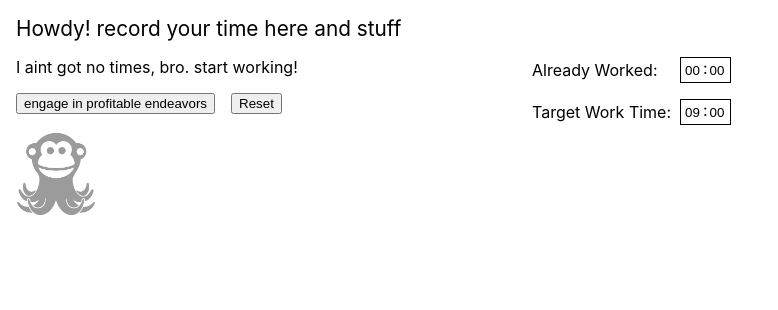
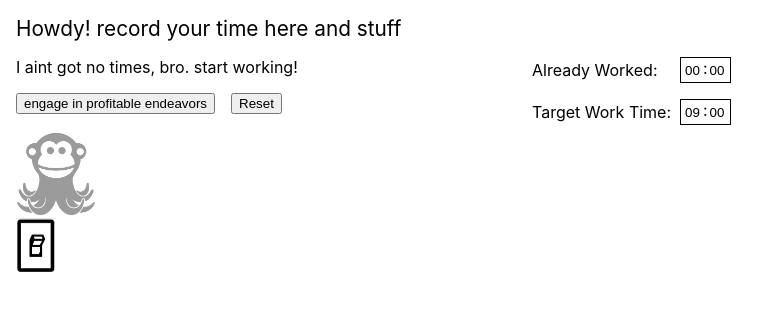
Before and after one commit to stolenricecakes/timey, a React (Create React App) app: page / in a window 1280 px wide. Shown: the top 310 px of the page, without its empty margins (0-778 px from the left). Built offline with nearby package versions, Linux system fonts and the light colour scheme.

Commit message:
#8 adding darkmode support and switch

```diff
--- a/src/App.js
+++ b/src/App.js
@@ -1,10 +1,11 @@
-//import logo from './logo.svg';
-//import './App.css';
 import Timey from './components/Timey/Timey.js';
+import {DarkModeProvider} from "./components/DarkModeContext";
 
 function App() {
   return (
-    <Timey/>
+      <DarkModeProvider>
+        <Timey/>
+      </DarkModeProvider>
   );
 }
 
--- /dev/null
+++ b/src/Lightswitch.scss
@@ -0,0 +1,13 @@
+.lightswitch {
+  width: 40px;
+  height: 55px;
+  background-size: cover;
+  background-position: bottom;
+  border: 0;
+  &.on {
+    background-image: url(switch-on.png);
+  }
+  &.off {
+    background-image: url(switch-off.png);
+  }
+}
--- a/src/Timey.scss
+++ b/src/Timey.scss
@@ -1,5 +1,5 @@
 @import "alert";
-
+@import "dark-mode";
 
 .main-container {
     padding: 1rem;
@@ -79,6 +79,7 @@
                     background-color: #9b9b9b;
                 }
             }
+            @import "Lightswitch";
         }
 
         .side-container {
--- /dev/null
+++ b/src/components/Buttons/Lightswitch.js
@@ -0,0 +1,15 @@
+import React, {useContext} from "react";
+import {DarkModeContext} from "../DarkModeContext";
+
+const Lightswitch = () => {
+  const {darkMode, toggleDarkMode}  = useContext(DarkModeContext);
+  const handleClick = () => {
+      toggleDarkMode();
+  }
+
+  return (
+      <div className={darkMode ? 'lightswitch off' : 'lightswitch on'} onClick={handleClick} />
+  )
+};
+
+export default Lightswitch;
--- /dev/null
+++ b/src/components/DarkModeContext.js
@@ -0,0 +1,19 @@
+import React, {createContext, useState} from "react";
+
+const DarkModeContext = createContext();
+
+function DarkModeProvider(props) {
+    const [darkMode, setDarkMode] = useState(false);
+    const toggleDarkMode = () => {
+        setDarkMode(!darkMode);
+    }
+    return (
+      <div>
+          <DarkModeContext.Provider value={{darkMode, toggleDarkMode}}>
+              {props.children}
+          </DarkModeContext.Provider>
+      </div>
+    );
+};
+
+export { DarkModeContext, DarkModeProvider };
--- a/src/components/Timey/Timey.js
+++ b/src/components/Timey/Timey.js
@@ -1,8 +1,10 @@
-import React, {useState, useEffect, useCallback} from "react";
+import React, {useState, useEffect, useCallback, useContext} from "react";
+import {DarkModeContext} from "../DarkModeContext";
 import TimeLog from '../TimeLog/TimeLog.js';
 import ToggleButton from '../Buttons/ToggleButton.js';
 import ResetButton from '../Buttons/ResetButton.js';
 import Octobutton from '../Buttons/Octobutton.js';
+import Lightswitch from '../Buttons/Lightswitch.js';
 import TimeEntryField from "../TimeFields/TimeEntryField.js";
 import TimeDisplayField from "../TimeFields/TimeDisplayField.js";
 import Fireworks from "@fireworks-js/react";
@@ -27,6 +29,7 @@ const Timey = (props) => {
     const [overage, setOverage] = useState();
     const [octoOn, setOctoOn] = useState(false);
     const [dangerZone, setDangerZone] = useState(false);
+    const { darkMode } = useContext(DarkModeContext);
 
     const octoToggle = () => {
        if (!octoOn) {
@@ -136,8 +139,19 @@ const Timey = (props) => {
       return /^([01]?[0-9]|2[0-3]):[0-5][0-9]$/.test(str);
     }
 
+    const getClassName = () => {
+        let className = 'main-container';
+        if (dangerZone) {
+            className += " alert";
+        }
+        if (darkMode) {
+            className += " dark-mode"
+        }
+        return className;
+    }
+
     return (
-        <div className={dangerZone ? 'alert main-container' :'main-container'}>
+        <div className={getClassName()}>
             <div className="banner">Howdy!  record your time here and stuff</div>
             <div className="app-container">
 
@@ -149,6 +163,7 @@ const Timey = (props) => {
                         <ResetButton onClick={() => resetTime()}/>
                     </div>
                     <Octobutton onClick={() => octoToggle()} currentState={octoOn ? "on" : "off"}/>
+                    <Lightswitch/>
                 </div>
 
                 <div className="side-container">
--- a/src/components/Timey/logic.js
+++ b/src/components/Timey/logic.js
@@ -168,10 +168,11 @@ const estCompletionTime = (rightNow, timeRemainingMs) => {
 const inDangerZone = (times, rightNow) => {
    if (times && times.length > 0) {
       const lastTime = times[times.length - 1];
-      const fifteenMinutesMs = 15 * 60 * 1000;
-      const fourteenMinutesMs = 14 * 60 * 1000;
+      //const fifteenMinutesMs = 15 * 60 * 1000;
+      //const fourteenMinutesMs = 14 * 60 * 1000;
       const diff = rightNow.getTime() - lastTime.endTime.getTime();
-      return diff >= fourteenMinutesMs && diff < fifteenMinutesMs;
+      //return diff >= fourteenMinutesMs && diff < fifteenMinutesMs;
+     return diff >= 30000;
    }
    else {
        return false;
--- /dev/null
+++ b/src/dark-mode.scss
@@ -0,0 +1,6 @@
+.main-container {
+  &.dark-mode {
+    background-color: #030303;
+    color: #dfdfdf;
+  }
+}
```
Also changed, not shown: src/switch-off.png (added), src/switch-on.png (added).
